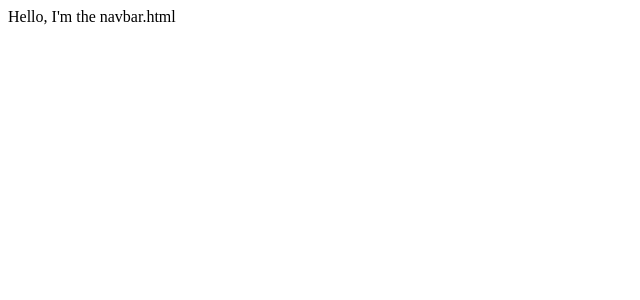
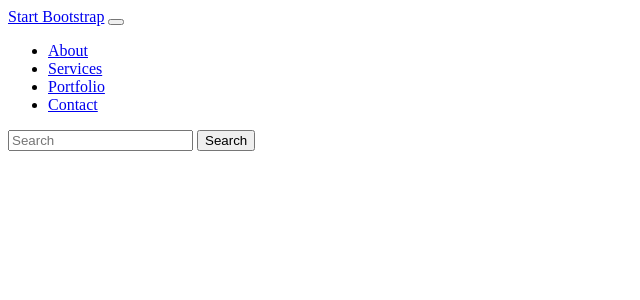
Before and after one commit to breatheco-de/exercise-collaborative-html-website, a Python web app: template website/templates/navbar.html in a window 1280 px wide. Shown: the top 300 px of the page, without its empty margins (0-640 px from the left). Run offline with Jinja, Linux system fonts and the light colour scheme; the template is opened without the code that fills it, so the values that code supplies are empty.

Commit message:
agregado el navbar

```diff
--- a/website/templates/navbar.html
+++ b/website/templates/navbar.html
@@ -1,2 +1,30 @@
-<!-- your html code here -->
-<p>Hello, I'm the navbar.html</p>
+<body>
+    <nav class="navbar navbar-expand-lg navbar navbar-dark bg-dark">
+        <div class="container-fluid">
+          <a class="navbar-brand" href="#">Start Bootstrap</a>
+          <button class="navbar-toggler" type="button" data-bs-toggle="collapse" data-bs-target="#navbarSupportedContent" aria-controls="navbarSupportedContent" aria-expanded="false" aria-label="Toggle navigation">
+            <span class="navbar-toggler-icon"></span>
+          </button>
+          <div class="collapse navbar-collapse" id="navbarSupportedContent">
+            <ul class="navbar-nav me-auto mb-2 mb-lg-0">
+              <li class="nav-item">
+                <a class="nav-link active" aria-current="page" href="#">About</a>
+              </li>
+              <li class="nav-item">
+                <a class="nav-link" href="#">Services</a>
+              </li>
+              <li class="nav-item">
+                <a class="nav-link" href="#">Portfolio</a>
+              </li>
+              <li class="nav-item">
+                <a class="nav-link" href="#">Contact</a>
+              </li>
+            </ul>
+            <form class="d-flex">
+              <input class="form-control me-2" type="search" placeholder="Search" aria-label="Search">
+              <button class="btn btn-outline-success" type="submit">Search</button>
+            </form>
+          </div>
+        </div>
+      </nav>
+</body>
```
